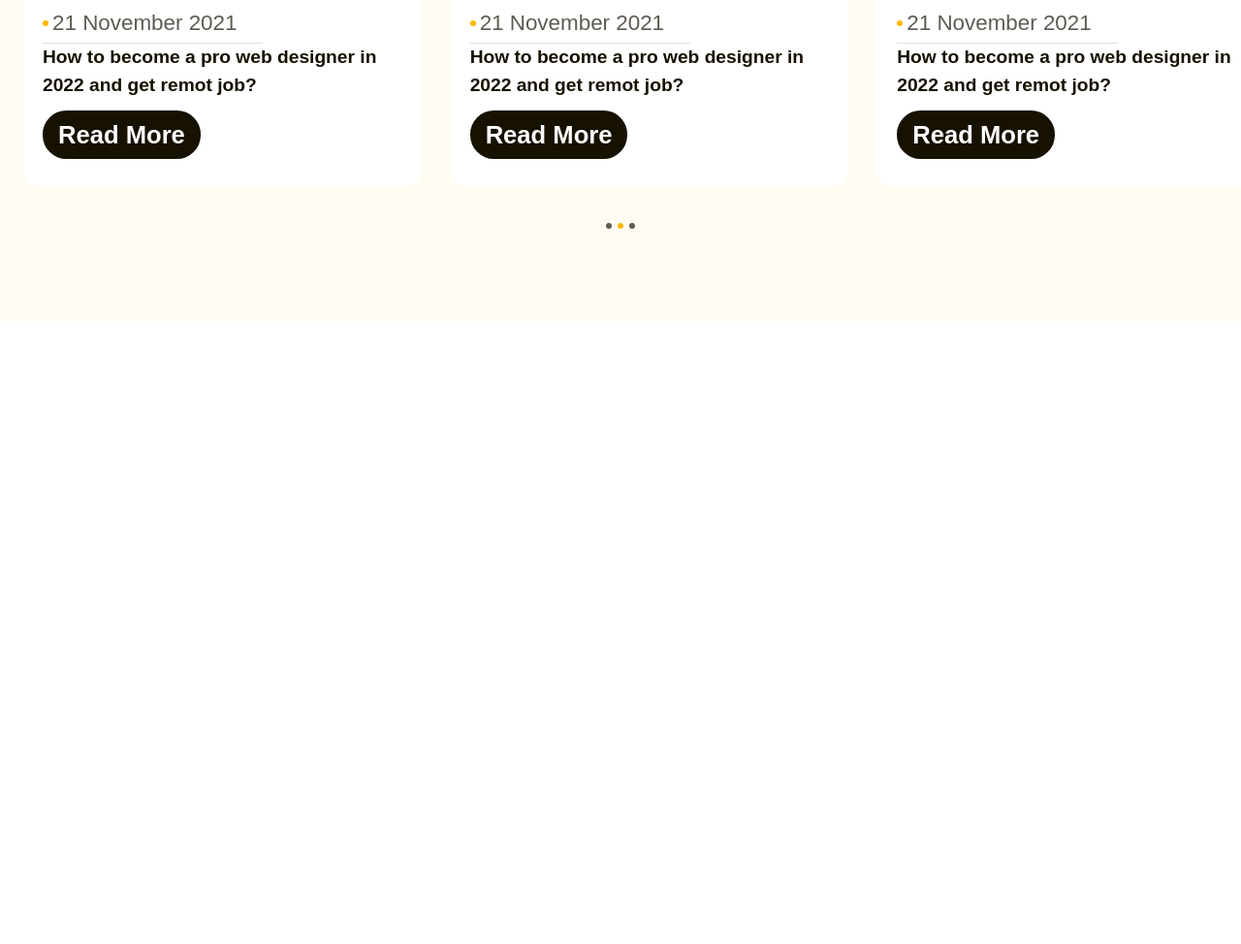
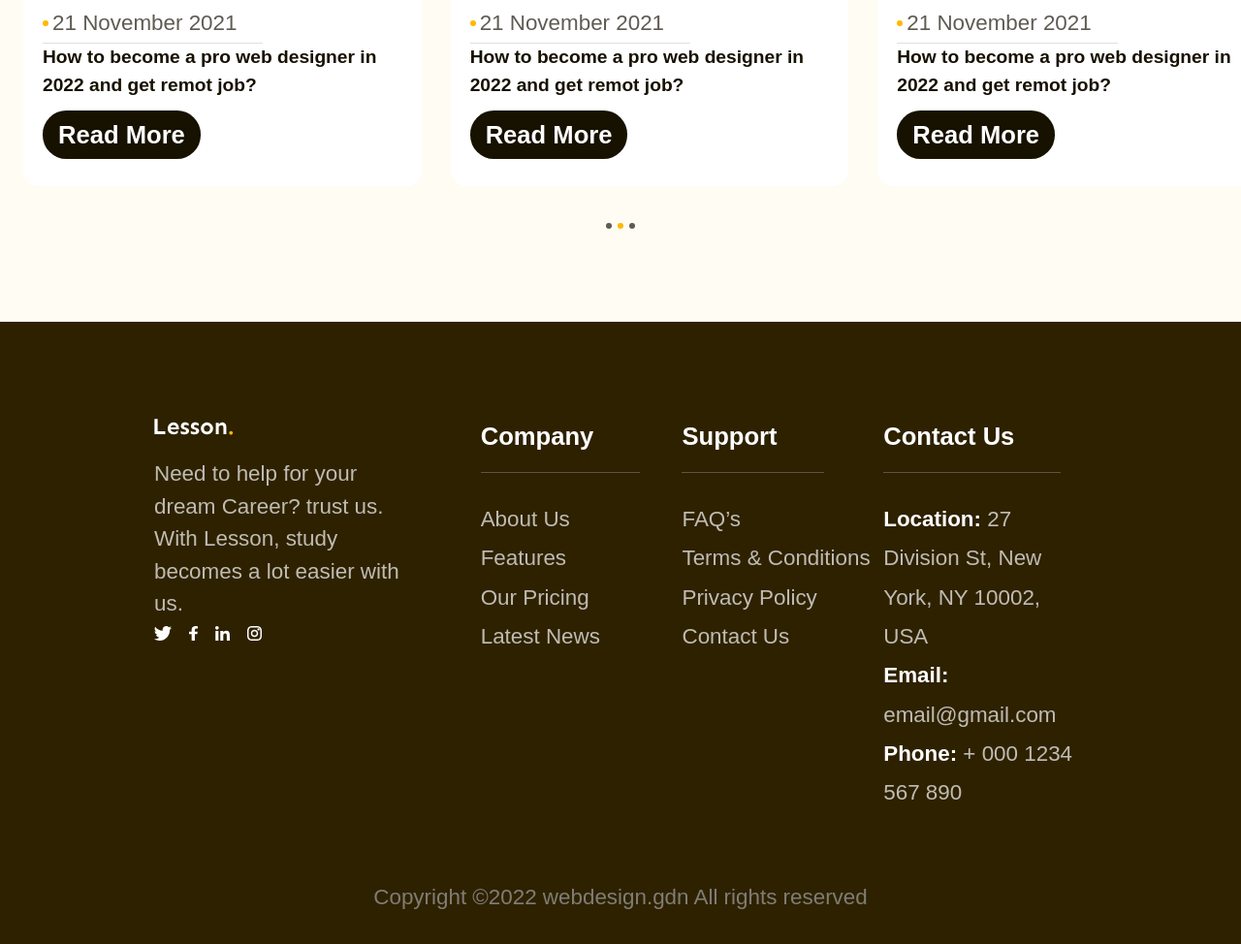
Before and after one commit to himl2012/Figma-to-HTML, a plain HTML site: page index.html in a window 1280 px wide. Shown: the part 4556-5530 px from the top of the page at 97% size. Before the commit the page ends 4888 px from the top, so only its background shows below. Drawn offline with Linux system fonts and the light colour scheme.

Commit message:
p14 - Code phần Footer

```diff
--- a/assets/css/style.css
+++ b/assets/css/style.css
@@ -565,3 +565,69 @@ a {
   background: var(--primary-color);
   cursor: default;
 }
+
+/* Footer */
+.footer {
+  background: #2e2100;
+  padding: 96px 135px 0;
+}
+.footer .row {
+  display: flex;
+  margin-bottom: 1px solid #59554b;
+  padding-bottom: 38px;
+}
+.footer .row .column {
+  width: 21.6%;
+}
+.footer .row .column:first-child {
+  width: 35%;
+}
+.footer .desc {
+  color: #bfbcb2;
+  max-width: 267px;
+  margin-top: 18px;
+  font-weight: 400;
+  font-size: 1.4rem;
+  line-height: 1.5;
+}
+.footer .row .socials {
+  gap: 18px;
+  display: flex;
+}
+.footer .title {
+  padding-bottom: 14px;
+  padding-right: 48px;
+  display: inline-block;
+  border-bottom: 1px solid #59554b;
+  font-weight: 600;
+  font-size: 1.6rem;
+  line-height: 1.75;
+  color: #ffffff;
+}
+.footer .column .list {
+  margin-top: 28px;
+}
+.footer .column .list a {
+  display: inline-block;
+  font-weight: 400;
+  font-size: 1.4rem;
+  line-height: 1.8;
+  color: #bfbcb2;
+}
+.footer .column .list li:last-child a {
+  margin-bottom: 0;
+}
+.footer .list strong {
+  color: #fff;
+  font-weight: 600;
+  font-size: 1.4rem;
+  line-height: 1.75;
+}
+.footer .copyright {
+  padding: 28px 0;
+  font-weight: 400;
+  font-size: 1.4rem;
+  line-height: 1.86;
+  text-align: center;
+  color: #807d74;
+}
--- a/index.html
+++ b/index.html
@@ -338,18 +338,27 @@
         <div class="main-content">
           <div class="blog-top">
             <h2 class="heading-lv2">Our blog</h2>
-                    <p class="desc">Read our regular travel blog and know the latest update of tour and travel</p>
+            <p class="desc">
+              Read our regular travel blog and know the latest update of tour
+              and travel
+            </p>
           </div>
 
           <div class="blog-list">
             <!-- item 1 -->
             <div class="item">
-                        <a href="#!"><img src="./assets/img/blogs-item1.svg"
-                                alt="How to become a pro web designer in 2022 and get remot job?" class="thumb"></a>
+              <a href="#!"
+                ><img
+                  src="./assets/img/blogs-item1.svg"
+                  alt="How to become a pro web designer in 2022 and get remot job?"
+                  class="thumb"
+              /></a>
               <div class="info">
                 <span class="date">21 November 2021</span>
                 <a href="http://tuhoc.cc">
-                                <h3 class="title">How to become a pro web designer in 2022 and get remot job?</h3>
+                  <h3 class="title">
+                    How to become a pro web designer in 2022 and get remot job?
+                  </h3>
                 </a>
                 <a href="#!" class="btn">Read More</a>
               </div>
@@ -357,12 +366,18 @@
 
             <!-- item 2 -->
             <div class="item">
-                        <a href="#!"><img src="./assets/img/blogs-item2.svg"
-                                alt="How to become a pro web designer in 2022 and get remot job?" class="thumb"></a>
+              <a href="#!"
+                ><img
+                  src="./assets/img/blogs-item2.svg"
+                  alt="How to become a pro web designer in 2022 and get remot job?"
+                  class="thumb"
+              /></a>
               <div class="info">
                 <span class="date">21 November 2021</span>
                 <a href="#!">
-                                <h3 class="title">How to become a pro web designer in 2022 and get remot job?</h3>
+                  <h3 class="title">
+                    How to become a pro web designer in 2022 and get remot job?
+                  </h3>
                 </a>
                 <a href="#!" class="btn">Read More</a>
               </div>
@@ -370,12 +385,18 @@
 
             <!-- item 3 -->
             <div class="item">
-                        <a href="#!"><img src="./assets/img/blogs-item3.svg"
-                                alt="How to become a pro web designer in 2022 and get remot job?" class="thumb"></a>
+              <a href="#!"
+                ><img
+                  src="./assets/img/blogs-item3.svg"
+                  alt="How to become a pro web designer in 2022 and get remot job?"
+                  class="thumb"
+              /></a>
               <div class="info">
                 <span class="date">21 November 2021</span>
                 <a href="#!">
-                                <h3 class="title">How to become a pro web designer in 2022 and get remot job?</h3>
+                  <h3 class="title">
+                    How to become a pro web designer in 2022 and get remot job?
+                  </h3>
                 </a>
                 <a href="#!" class="btn">Read More</a>
               </div>
@@ -389,8 +410,112 @@
           </div>
         </div>
       </div>
+    </div>
 
-
+    <!-- footer -->
+    <div class="footer">
+      <div class="main-content">
+        <div class="row">
+          <!-- column1 -->
+          <div class="column">
+            <img
+              src="./assets/img/Lesson-footer.svg"
+              alt="Lesson."
+              class="logo"
+            />
+            <p class="desc">
+              Need to help for your dream Career? trust us. With Lesson, study
+              becomes a lot easier with us.
+            </p>
+            <div class="socials">
+              <a href="">
+                <img
+                  src="./assets/img/Socials-1.svg "
+                  alt="socials"
+                  class="icon"
+                />
+              </a>
+              <a href="">
+                <img
+                  src="./assets/img/Socials-2.svg"
+                  alt="socials"
+                  class="icon"
+                />
+              </a>
+              <a href="">
+                <img
+                  src="./assets/img/Socials-3.svg"
+                  alt="socials"
+                  class="icon"
+                />
+              </a>
+              <a href="">
+                <img
+                  src="./assets/img/Socials-4.svg"
+                  alt="socials"
+                  class="icon"
+                />
+              </a>
+            </div>
+          </div>
+          <!-- column2 -->
+          <div class="column">
+            <h3 class="title">Company</h3>
+            <ul class="list">
+              <li>
+                <a href="#!">About Us </a>
+              </li>
+              <li>
+                <a href="#!">Features</a>
+              </li>
+              <li>
+                <a href="#!">Our Pricing</a>
+              </li>
+              <li>
+                <a href="#!">Latest News</a>
+              </li>
+            </ul>
+          </div>
+          <!-- column3 -->
+          <div class="column">
+            <h3 class="title">Support</h3>
+            <ul class="list">
+              <li>
+                <a href="#!">FAQ’s</a>
+              </li>
+              <li>
+                <a href="#!">Terms & Conditions</a>
+              </li>
+              <li>
+                <a href="#!">Privacy Policy</a>
+              </li>
+              <li>
+                <a href="#!">Contact Us</a>
+              </li>
+            </ul>
+          </div>
+          <!-- column4 -->
+          <div class="column">
+            <h3 class="title">Contact Us</h3>
+            <ul class="list">
+              <li>
+                <a href="#!"
+                  ><strong>Location:</strong> 27 Division St, New York, NY
+                  10002, USA</a
+                >
+              </li>
+              <li>
+                <a href="#!"><strong>Email:</strong> email@gmail.com</a>
+              </li>
+              <li>
+                <a href="#!"><strong>Phone:</strong> + 000 1234 567 890</a>
+              </li>
+            </ul>
+          </div>
+        </div>
+        <div class="copyright">
+          <p>Copyright ©2022 webdesign.gdn All rights reserved</p>
+        </div>
       </div>
     </div>
   </body>
```
Also changed, not shown: assets/img/Lesson-footer.svg (added), assets/img/Socials-1.svg (added), assets/img/Socials-2.svg (added), assets/img/Socials-3.svg (added), assets/img/Socials-4.svg (added). Lines whose indentation alone changed are shown as unchanged.
